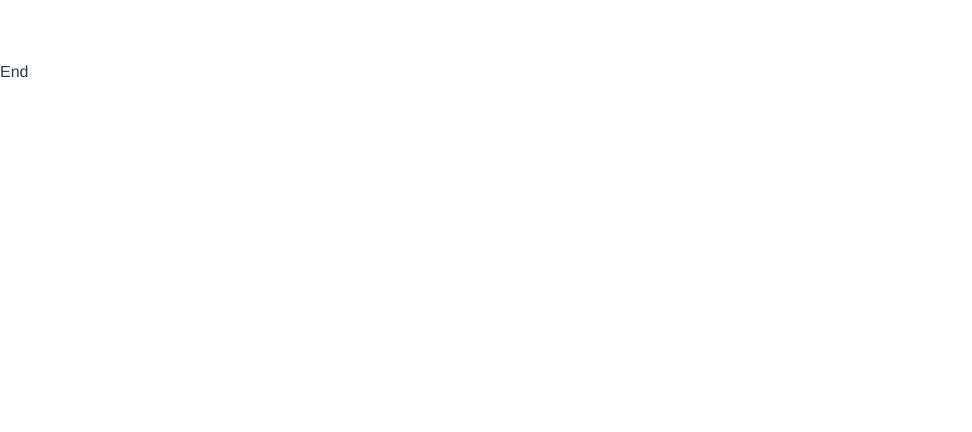
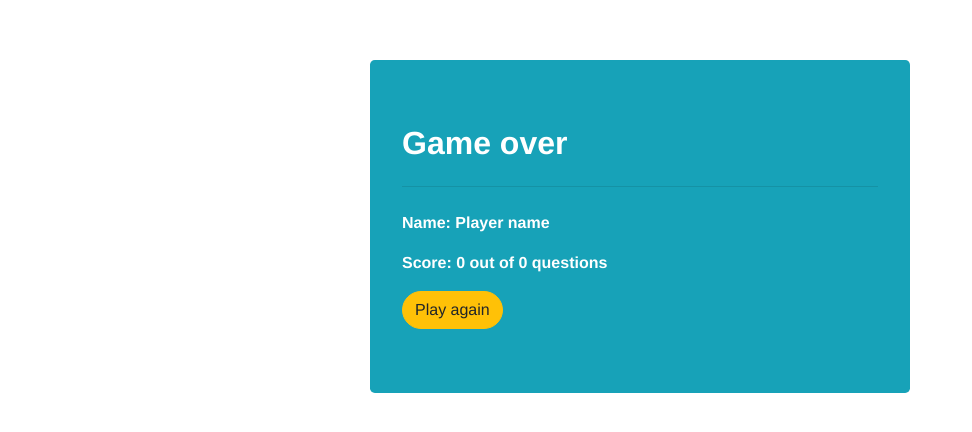
Before and after one commit to StheffanyHadlich/that-pokemon-quiz-vuejs, a Vue app: page /endgame in a window 1280 px wide. Shown: the top 432 px of the page, without its empty margins (0-972 px from the left). Built offline with nearby package versions, Linux system fonts and the light colour scheme.

Commit message:
Implement route flow

```diff
--- a/src/router.js
+++ b/src/router.js
@@ -1,7 +1,13 @@
 import EndGame from './views/EndGame'
 import Quiz from './views/Quiz';
+import Vue from 'vue'
+import VueRouter from 'vue-router'
 
-export default [
+Vue.use(VueRouter)
+
+export default new VueRouter({
+  mode: 'history',
+  routes: [
     {
       path: '/',
       redirect: '/quiz'
@@ -13,5 +19,6 @@ export default [
     {
       path: '/endgame',
       component: EndGame,
-  },
-];
+    }
+  ]
+})
--- a/src/views/EndGame.vue
+++ b/src/views/EndGame.vue
@@ -1,5 +1,42 @@
 <template>
   <div>
-    End
+    <b-container class="bv-example-row">
+      <b-row>
+        <b-col sm="6" offset="3">
+          <b-jumbotron bg-variant="info" text-variant="white">
+            <h2>
+              <strong>Game over</strong>
+            </h2>
+
+            <hr class="my-4" />
+            <p>
+              <strong>Name: Player name</strong>
+            </p>
+            <p></p>
+            <p>
+              <strong>Score: {{score}} out of {{total}} questions</strong>
+            </p>
+            <p></p>
+            <div>
+              <b-button pill variant="warning" @click="redirectTo('/')">Play again</b-button>
+            </div>
+          </b-jumbotron>
+        </b-col>
+      </b-row>
+    </b-container>
   </div>
 </template>
+
+<script>
+import { mapActions, mapGetters } from "vuex";
+
+export default {
+  name: "endgame",
+  computed: {
+    ...mapGetters(["score", "total"])
+  },
+  methods: {
+    ...mapActions(["redirectTo"])
+  }
+};
+</script>
--- a/src/views/Quiz.vue
+++ b/src/views/Quiz.vue
@@ -31,7 +31,7 @@ import Questions from "../components/Questions.vue";
 import Header from "../components/Header.vue";
 
 export default {
-  name: "app",
+  name: "quiz",
   components: {
     Questions,
     Header
--- a/src/vuex/actions.js
+++ b/src/vuex/actions.js
@@ -20,3 +20,7 @@ export const clickNext = ({commit}) => {
 export const onChange = ({commit}, value) => {
   commit(mutations.ON_CHANGE, value)
 }
+
+export const redirectTo = ({commit}, value) => {
+  commit(mutations.REDIRECT_TO, value)
+}
--- a/src/vuex/modules/quiz.js
+++ b/src/vuex/modules/quiz.js
@@ -1,4 +1,5 @@
 import mutationstypes from '../mutation-types.js'
+import router from '../../router';
 
 const mutations = {
   [mutationstypes.SET_QUESTIONS](state, data){
@@ -12,6 +13,8 @@ const mutations = {
     if(state.index < state.total - 1){
       state.isCorrect = null
       return state.index++
+    } else {
+      router.push('/endgame');
     }
   },
   [mutationstypes.UPDATE_SCORE](state) {
@@ -23,6 +26,9 @@ const mutations = {
   },
   [mutationstypes.ON_CHANGE](state, data) {
     state.selected = data;
+  },
+  [mutationstypes.REDIRECT_TO](state, data) {
+    router.push(data);
   }
 };
 
--- a/src/vuex/mutation-types.js
+++ b/src/vuex/mutation-types.js
@@ -3,5 +3,6 @@ export default {
   TOGGLE_ANSWER: 'toggleAnswer',
   UPDATE_INDEX: 'updateIndex',
   UPDATE_SCORE: 'updateScore',
-  ON_CHANGE: 'onChange'
+  ON_CHANGE: 'onChange',
+  REDIRECT_TO: 'redirectTo'
 }
```
Also changed, not shown: src/main.js (+1 -8 lines). Lines whose indentation alone changed are shown as unchanged.
